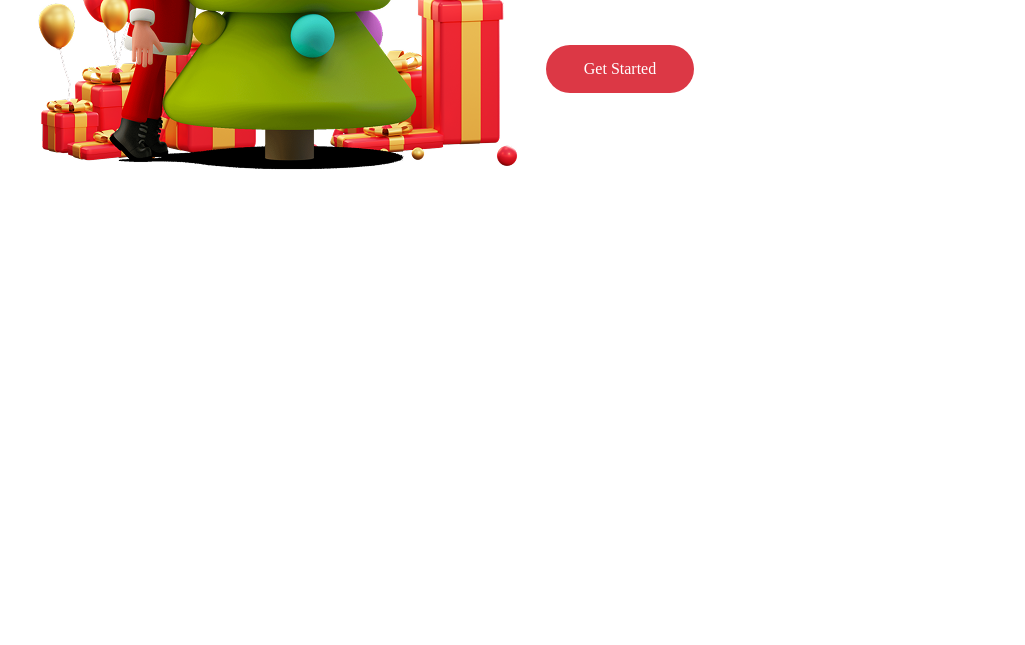
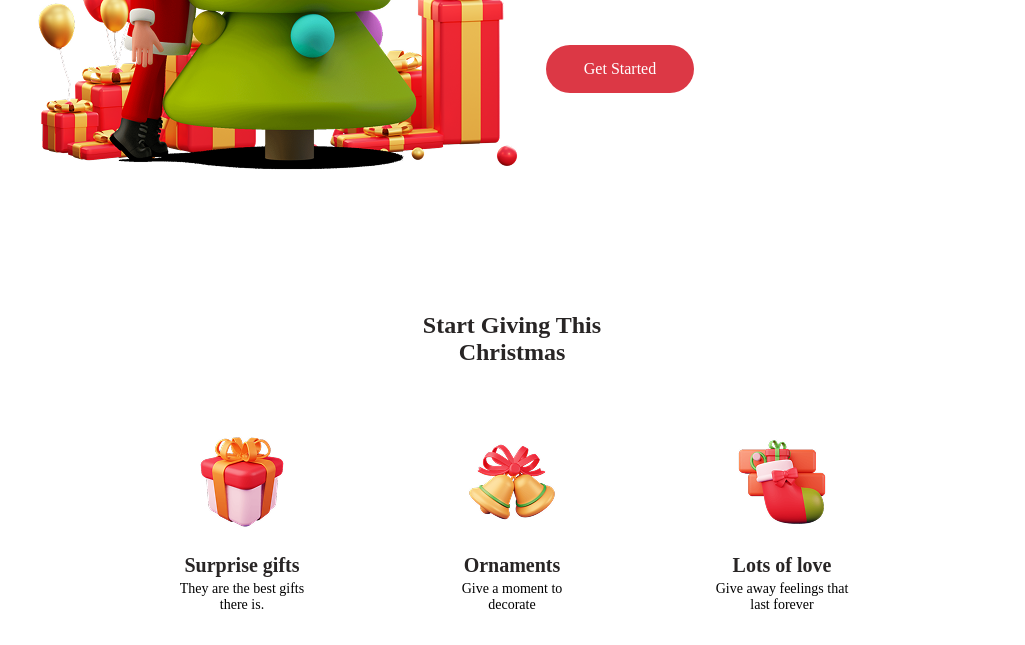
Before and after one commit to ZoyidjonNasretdinov/christmas-web, a plain HTML site: page index.html in a window 1280 px wide. Shown: the part 394-1039 px from the top of the page, without its empty margins (128-1153 px from the left). Before the commit the page ends 800 px from the top, so only its background shows below. Drawn offline with Linux system fonts and the light colour scheme.

Commit message:
giving section

```diff
--- a/index.html
+++ b/index.html
@@ -45,6 +45,30 @@
                 </div>
             </div>
         </section>
+        <section class="giving">
+            <div class="container giving__wrapper">
+                <div class="giving__title-wrapper">
+                    <h2 class="giving__title">Start Giving This Christmas</h2>
+                </div>
+                <ul class="giving__list">
+                    <li class="giving__item">
+                        <img src="./assets/images/giving1.png" width="120" height="120" alt="" class="giving__img">
+                        <h3 class="giving__subtitle">Surprise gifts</h3>
+                        <p class="giving__desc">They are the best gifts there is.</p>
+                    </li>
+                    <li class="giving__item">
+                        <img src="./assets/images/giving2.png" width="120" height="120" alt="" class="giving__img">
+                        <h3 class="giving__subtitle">Ornaments</h3>
+                        <p class="giving__desc">Give a moment to decorate</p>
+                    </li>
+                    <li class="giving__item">
+                        <img src="./assets/images/giving3.png" width="120" height="120" alt="" class="giving__img">
+                        <h3 class="giving__subtitle">Lots of love</h3>
+                        <p class="giving__desc">Give away feelings that last forever</p>
+                    </li>
+                </ul>
+            </div>
+        </section>
     </main>
 </body>
 </html>
--- a/styles/main.css
+++ b/styles/main.css
@@ -122,3 +122,60 @@ a {
 }
 
 /* hero */
+
+/* giving */
+
+.giving {
+    padding-top: 72px;
+    padding-bottom: 32px;
+}
+
+.giving__wrapper {
+
+    display: flex;
+    flex-direction: column;
+    justify-content: center;
+}
+
+.giving__title-wrapper {
+    width: 205px;
+    margin: 0 auto 56px;
+
+}
+
+.giving__title {
+    color: var(--title-color);
+    text-align: center;
+    font-size: 24px;
+    font-weight: 600;
+}
+
+.giving__list {
+    display: flex;
+    margin: 0 auto;
+    align-items: center;
+    gap: 128px;
+}
+
+.giving__item {
+    width: 142px;
+}
+
+.giving__img {
+    margin: 0 auto 12px;
+}
+
+.giving__subtitle {
+    color: var(--title-color);
+    text-align: center;
+    font-size: 20px;
+    font-weight: 600;
+    margin-bottom: 4px;
+}
+
+.giving__desc {
+    color: var(--text-color);
+    text-align: center;
+    font-size: 14px;
+    font-weight: 400;
+}
```
Also changed, not shown: assets/images/giving1.png (added), assets/images/giving2.png (added), assets/images/giving3.png (added).
